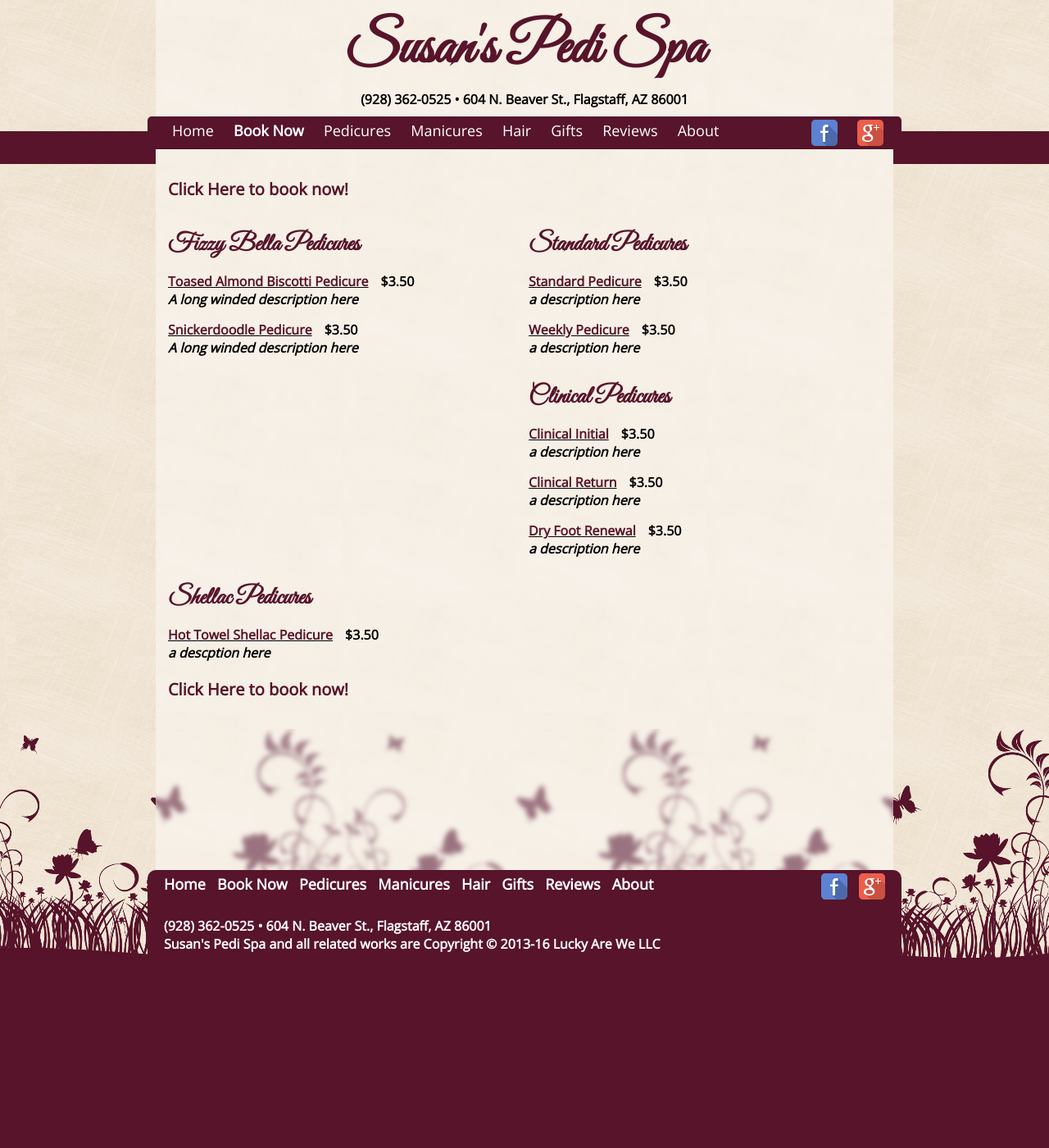
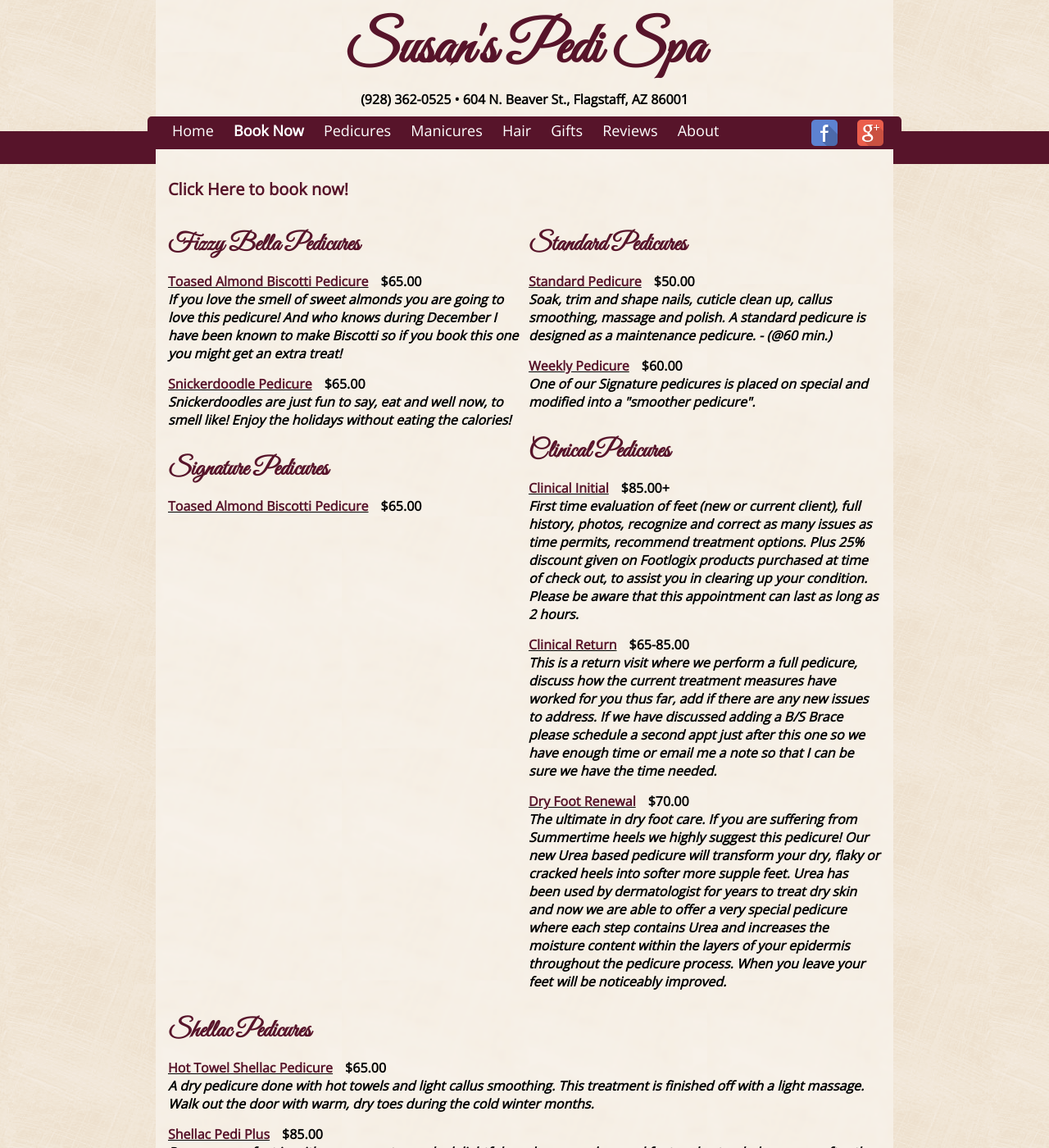
Before and after one commit to susanspedispa/susanspedispa.github.io, a Jekyll site: the page built from menu/pedicures.html, in a window 1280 px wide and 1400 px high. Shown: the whole window at 82% size. Built offline with Jekyll 4.4.1, drawn with Linux system fonts in a browser that asks for light colours; some of the changed text lies outside the part shown.

Commit message:
Update pedicures.yml

```diff
--- a/_data/pedicures.yml
+++ b/_data/pedicures.yml
@@ -4,47 +4,72 @@ menu:
     - name: Fizzy Bella Pedicures
       treatments:
         - name: Toased Almond Biscotti Pedicure
-          price: $3.50
+          price: $65.00
           description: >
-            A long winded description here
+            If you love the smell of sweet almonds you are going to love this pedicure!
+            And who knows during December I have been known to make Biscotti so if you book
+            this one you might get an extra treat!
         - name: Snickerdoodle Pedicure
-          price: $3.50
+          price: $65.00
           description: >
-            A long winded description here
+            Snickerdoodles are just fun to say, eat and well now, to smell like! Enjoy the holidays without eating the calories!
+    - name: Signature Pedicures
+      treatments:
+        - name: Toased Almond Biscotti Pedicure
+          price: $65.00
+          description: >
 
 - position: right
   groups:
     - name: Standard Pedicures
       treatments:
         - name: Standard Pedicure
-          price: $3.50
+          price: $50.00
           description: >
-            a description here
+            Soak, trim and shape nails, cuticle clean up, callus smoothing, massage and polish.
+            A standard pedicure is designed as a maintenance pedicure. - (@60 min.)
         - name: Weekly Pedicure
-          price: $3.50
+          price: $60.00
           description: >
-            a description here
+            One of our Signature pedicures is placed on special and modified into a "smoother pedicure".
 
     - name: Clinical Pedicures
       treatments:
         - name: Clinical Initial
-          price: $3.50
+          price: $85.00+
           description: >
-            a description here
+            First time evaluation of feet (new or current client), full history, photos,
+            recognize and correct as many issues as time permits, recommend treatment options.
+            Plus 25% discount given on Footlogix products purchased at time of check out,
+            to assist you in clearing up your condition. Please be aware that this appointment can last as long as 2 hours.
         - name: Clinical Return
-          price: $3.50
+          price: $65-85.00
           description: >
-            a description here
+            This is a return visit where we perform a full pedicure, discuss how the current treatment measures
+            have worked for you thus far, add if there are any new issues to address. If we have discussed adding
+            a B/S Brace please schedule a second appt just after this one so we have enough time or email me a note
+            so that I can be sure we have the time needed.
         - name: Dry Foot Renewal
-          price: $3.50
+          price: $70.00
           description: >
-            a description here
+            The ultimate in dry foot care. If you are suffering from Summertime heels we highly suggest this pedicure!
+            Our new Urea based pedicure will transform your dry, flaky or cracked heels into softer more supple feet.
+            Urea has been used by dermatologist for years to treat dry skin and now we are able to offer a very special
+            pedicure where each step contains Urea and increases the moisture content within the layers of your epidermis
+            throughout the pedicure process. When you leave your feet will be noticeably improved.
 
 - position: center
   groups:
     - name: Shellac Pedicures
       treatments:
         - name: Hot Towel Shellac Pedicure
-          price: $3.50
+          price: $65.00
           description: >
-            a descption here
+            A dry pedicure done with hot towels and light callus smoothing. This treatment is finished off
+            with a light massage. Walk out the door with warm, dry toes during the cold winter months.
+        - name: Shellac Pedi Plus
+          price: $85.00
+          description: >
+            Pamper your feet in with a warm water soak, delightful scrub on your legs and feet and extended massage
+            after the Shellac Polish has been applied to toes. Please know that this service will take close to
+            90 minutes so please plan accordingly.
```
